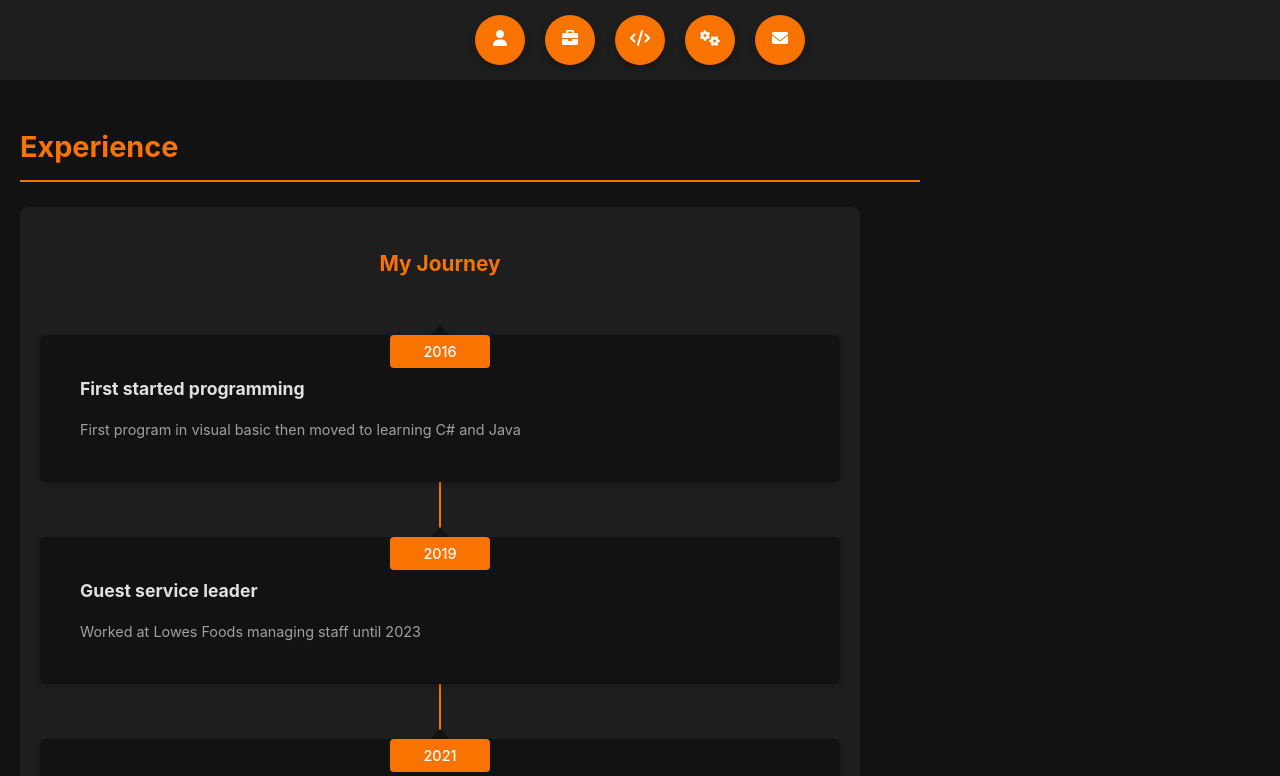
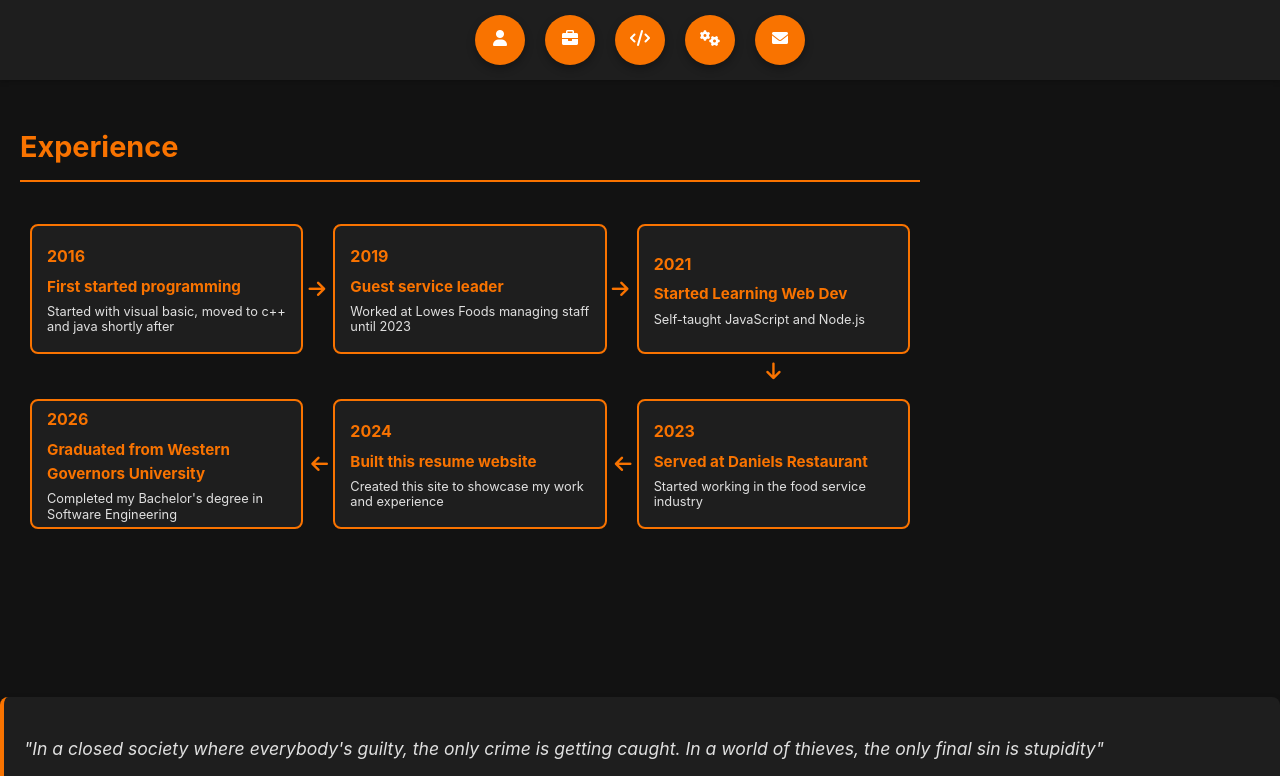
Before and after one commit to parkerk23/parkerkn.app, a website: page public/index.html in a window 1280 px wide. Both pictures are taken after a click on the button 570 px from the left and 40 px from the top of the page. Shown: the top 776 px of the page. Drawn offline with nearby package versions, Linux system fonts and the light colour scheme.

Commit message:
Updates after graduating

```diff
--- a/public/index.html
+++ b/public/index.html
@@ -62,15 +62,15 @@
                 <!-- Experience Section -->
                 <section v-if="activeSection === 'experience'" id="experience" class="content-section">
                     <h1>Experience</h1>
-                    <div class="timeline-container">
-                        <h2>My Journey</h2>
-                        <div class="timeline">
-                            <div v-for="(item, index) in timeline" :key="index" class="timeline-item" :class="{ 'right': index % 2 === 1 }">
-                                <div class="timeline-date">{{ item.date }}</div>
-                                <div class="timeline-content">
-                                    <h3>{{ item.title }}</h3>
-                                    <p>{{ item.description }}</p>
-                                </div>
+                    <div class="timeline-snake">
+                        <div v-for="(item, index) in timeline" :key="index" class="snake-item">
+                            <div class="item-card">
+                                <span class="card-year">{{ item.date }}</span>
+                                <h3>{{ item.title }}</h3>
+                                <p>{{ item.description }}</p>
+                            </div>
+                            <div v-if="index < timeline.length - 1" class="snake-arrow">
+                                <i class="fas" :class="getArrowDirection(index)"></i>
                             </div>
                         </div>
                     </div>
--- a/public/main.js
+++ b/public/main.js
@@ -13,8 +13,8 @@ const quotes = [
             { text: "In a closed society where everybody's guilty, the only crime is getting caught. In a world of thieves, the only final sin is stupidity", author: "Hunter S. Thompson" },
             { text: "It's the basic condition of life to be required to violate our own identity", author: "Philip K. Dick" },
             { text: "Any decent politician is masochistic enough to dream now and then of going down in flames while the angels sing", author: "Isaac Asimov" },
-    { text: "We get into the habit of living before acquiring the habit of thinking", author: "Albert Camus"},
-    { text: "It strikes me profoundly that the world is more often than not a bad and cruel place.", author: "Bret Easton Ellis"},
+            { text: "We get into the habit of living before acquiring the habit of thinking", author: "Albert Camus" },
+            { text: "It strikes me profoundly that the world is more often than not a bad and cruel place.", author: "Bret Easton Ellis" },
         ];
 
         const currentQuote = ref(quotes[Math.floor(Math.random() * quotes.length)]);
@@ -43,12 +43,13 @@ setInterval(() => {
                 name: "parkerkn.app",
                 description: "A resume webapp using Vue.js with responsive design",
                 technologies: ["Vue.js", "Node.js", "CSS", "HTML5"],
+                link: "https://github.com/parkerk23/parkerkn.app"
             },
             {
-                name: "Job to House range finder",
-                description: "A query which searchs for houses for sale within some distance of locations of a company",
-                technologies: ["JavaScript", "HTML5", "API Integration"],
-                link: ""
+                name: "MovieStat",
+                description: "A mobile app that allows users to rate movies aswell as actors and get recommendations based on their ratings for the actors.",
+                technologies: ["Java", "SQLite", "ROOM"],
+                link: "https://github.com/parkerk23/Moviestat"
             }
         ]);
 
@@ -56,31 +57,18 @@ setInterval(() => {
         const skills = reactive([
             {
                 name: "Programming Languages",
-        showBars: true,
-        items: [
-            { name: "Java", level: 95},
-            { name: "JavaScript (ES6+)", level: 90 },
-            { name: "Python", level: 85 },
-            { name: "C#", level: 80},
-            { name: "HTML5", level: 75 },
-            { name: "CSS3", level: 75 },
-            { name: "Rust", level: 60 },
-        ]
+                showBars: false,
+                items: ["Java", "JavaScript", "Python", "HTML5", "CSS3", "C++"]
             },
             {
                 name: "Frameworks & Libraries",
-        showBars: true,
-        items: [
-            { name: "Vue.js", level: 85 },
-            { name: "React", level: 80 },
-            { name: "Node.js", level: 75 },
-            { name: "Express.js", level: 70 }
-        ]
+                showBars: false,
+                items: ["Vue.js", "React", "Node.js", "Express.js"]
             },
             {
                 name: "Tools & Platforms",
                 showBars: false, // Use tag style for these
-        items: ["Git & GitHub", "Docker", "Webpack", "Firebase"]
+                items: ["Git & GitHub", "Docker", "AWS", "Linux"]
             },
             {
                 name: "Other Skills",
@@ -91,9 +79,9 @@ setInterval(() => {
 
         const timeline = reactive([
             {
-        date:'2016',
-        title:'First started programming',
-        description:'First program in visual basic then moved to learning C# and Java'
+                date: '2016',
+                title: 'First started programming',
+                description: 'Started with visual basic, moved to c++ and java shortly after'
             },
             {
                 date: '2019',
@@ -103,19 +91,29 @@ const timeline = reactive([
             {
                 date: '2021',
                 title: 'Started Learning Web Dev',
-        description: 'Self-taught JavaScript and Vue.js'
+                description: 'Self-taught JavaScript and Node.js'
             },
             {
                 date: '2023',
-        title: 'Joined Daniels Restaurant',
-        description: 'Expanded my experience in the service industry'
+                title: 'Served at Daniels Restaurant',
+                description: 'Started working in the food service industry'
             },
             {
-        date: '2025',
+                date: '2024',
                 title: 'Built this resume website',
                 description: 'Created this site to showcase my work and experience'
+            },
+            {
+                date: '2026',
+                title: 'Graduated from Western Governors University',
+                description: 'Completed my Bachelor\'s degree in Software Engineering'
             }
         ]);
+        const getArrowDirection = (index) => {
+            if (index === 2) return 'fa-arrow-down'; // End of top row
+            if (index >= 3) return 'fa-arrow-left';  // Bottom row flows left
+            return 'fa-arrow-right';                // Top row flows right
+        };
 
         // Data for the 'Contact' section
         const contact = reactive({
@@ -135,7 +133,8 @@ const timeline = reactive([
             skills,
             contact,
             currentQuote,
-          timeline
+            timeline,
+            getArrowDirection
         };
     }
 }).mount('#app');
--- a/public/style.css
+++ b/public/style.css
@@ -1,16 +1,24 @@
 /* Global Resets and Body Styling */
 :root {
     /* Dark Theme Palette */
-    --color-background-dark: #121212; /* Very dark grey, almost black for main background */
-    --color-surface-dark: #1E1E1E; /* Slightly lighter dark for surfaces like sidebar, cards */
-    --color-border-dark: #2C2C2C; /* Dark grey for subtle borders */
-    --color-text-primary-dark: #E0E0E0; /* Light grey for primary text */
-    --color-text-secondary-dark: #A0A0A0; /* Medium grey for secondary text */
+    --color-background-dark: #121212;
+    /* Very dark grey, almost black for main background */
+    --color-surface-dark: #1E1E1E;
+    /* Slightly lighter dark for surfaces like sidebar, cards */
+    --color-border-dark: #2C2C2C;
+    /* Dark grey for subtle borders */
+    --color-text-primary-dark: #E0E0E0;
+    /* Light grey for primary text */
+    --color-text-secondary-dark: #A0A0A0;
+    /* Medium grey for secondary text */
 
     /* Orange Highlights */
-    --color-highlight-orange: #F97300; /* Bright orange for highlights */
-    --color-highlight-orange-deep: #D96300; /* Deeper orange for hover/accents */
-    --color-highlight-orange-text: #FFFFFF; /* Text color for on orange backgrounds */
+    --color-highlight-orange: #F97300;
+    /* Bright orange for highlights */
+    --color-highlight-orange-deep: #D96300;
+    /* Deeper orange for hover/accents */
+    --color-highlight-orange-text: #FFFFFF;
+    /* Text color for on orange backgrounds */
 }
 
 body {
@@ -22,6 +30,9 @@ body {
     line-height: 1.6;
 }
 
+
+
+
 #app {
     width: 100%;
     min-height: 100vh;
@@ -31,11 +42,14 @@ body {
 .main-container {
     display: flex;
     min-height: 100vh;
+    width: 100%; /* Ensure it doesn't exceed 100% width */
+    overflow-x: hidden; /* Prevent horizontal scrolling */
 }
 
 /* Sidebar Styling (Circular Buttons) */
 .sidebar {
-    width: 150px; /* Width of the sidebar */
+    width: 150px;
+    /* Width of the sidebar */
     background-color: var(--color-surface-dark);
     padding: 20px 0;
     display: flex;
@@ -48,7 +62,8 @@ body {
     bottom: 0;
     overflow-y: auto;
     z-index: 1000;
-    box-shadow: 2px 0 10px rgba(0,0,0,0.2); /* Slightly more visible shadow for dark theme */
+    box-shadow: 2px 0 10px rgba(0, 0, 0, 0.2);
+    /* Slightly more visible shadow for dark theme */
 }
 
 .navigation-circle {
@@ -60,7 +75,8 @@ body {
 
 .nav-button {
     background-color: var(--color-highlight-orange);
-    color: var(--color-highlight-orange-text); /* Text on orange buttons */
+    color: var(--color-highlight-orange-text);
+    /* Text on orange buttons */
     font-size: 18px;
     border: none;
     border-radius: 50%;
@@ -77,7 +93,8 @@ body {
     overflow: hidden;
 }
 
-.nav-button i { /* Style for Font Awesome icons if used in buttons */
+.nav-button i {
+    /* Style for Font Awesome icons if used in buttons */
     color: var(--color-highlight-orange-text);
 }
 
@@ -86,29 +103,38 @@ body {
     transform: scale(1.1);
 }
 
-/* Content Area Styling */
 .content-area {
+    display: flex;
     flex-grow: 1;
+    margin-left: 150px; /* Sidebar width */
     padding: 40px;
-    margin-left: 150px; /* Match sidebar width exactly */
-    background-color: var(--color-background-dark); /* Main content area background */
-    overflow-y: auto;
-    height: 100vh;
     box-sizing: border-box;
+    justify-content: space-between;
+    gap: 20px; /* Space between content and quotes */
 }
 
 .content-section {
     animation: fadeIn 0.5s ease-in-out;
     margin-bottom: 30px;
-    max-width: 900px; /* Limit content width for better readability */
+    max-width: 900px;
+    /* Limit content width for better readability */
     /* background-color: var(--color-surface-dark); /* Optional: if you want sections to have a slightly different dark background */
-    /* padding: 20px; */ /* Optional: if using background for sections */
-    /* border-radius: 8px; */ /* Optional: if using background for sections */
+    /* padding: 20px; */
+    /* Optional: if using background for sections */
+    /* border-radius: 8px; */
+    /* Optional: if using background for sections */
 }
 
 @keyframes fadeIn {
-    from { opacity: 0; transform: translateY(10px); }
-    to { opacity: 1; transform: translateY(0); }
+    from {
+        opacity: 0;
+        transform: translateY(10px);
+    }
+
+    to {
+        opacity: 1;
+        transform: translateY(0);
+    }
 }
 
 .content-section h1 {
@@ -133,7 +159,8 @@ body {
 }
 
 .content-section p {
-    color: var(--color-text-primary-dark); /* Ensure paragraph text is light */
+    color: var(--color-text-primary-dark);
+    /* Ensure paragraph text is light */
     margin-bottom: 15px;
     font-size: 1.1em;
     line-height: 1.7;
@@ -146,13 +173,15 @@ body {
 }
 
 .content-section ul li {
-    background-color: var(--color-surface-dark); /* Darker background for list items */
+    background-color: var(--color-surface-dark);
+    /* Darker background for list items */
     border-left: 4px solid var(--color-highlight-orange);
     padding: 10px 15px;
     margin-bottom: 8px;
     border-radius: 4px;
     font-size: 1em;
-    color: var(--color-text-primary-dark); /* Text color for list items */
+    color: var(--color-text-primary-dark);
+    /* Text color for list items */
 }
 
 .content-section a {
@@ -166,19 +195,25 @@ body {
 }
 
 /* Specific item styling for content sections */
-.experience-item, .project-item, .skills-category {
+.experience-item,
+.project-item,
+.skills-category {
     margin-bottom: 25px;
     padding-bottom: 15px;
-    border-bottom: 1px dashed var(--color-border-dark); /* Subtle dark border */
+    border-bottom: 1px dashed var(--color-border-dark);
+    /* Subtle dark border */
 }
 
-.experience-item:last-child, .project-item:last-child, .skills-category:last-child {
+.experience-item:last-child,
+.project-item:last-child,
+.skills-category:last-child {
     border-bottom: none;
 }
 
 .date-range {
     font-style: italic;
-    color: var(--color-text-secondary-dark); /* Secondary text color */
+    color: var(--color-text-secondary-dark);
+    /* Secondary text color */
     font-size: 0.9em;
     margin-bottom: 10px;
 }
@@ -189,7 +224,8 @@ body {
     gap: 8px;
 }
 
-.skills-list li { /* Skill tags */
+.skills-list li {
+    /* Skill tags */
     display: inline-block;
     background-color: var(--color-highlight-orange);
     color: var(--color-highlight-orange-text);
@@ -213,7 +249,7 @@ body {
         flex-direction: row;
         justify-content: center;
         padding: 10px 0;
-        box-shadow: 0 2px 5px rgba(0,0,0,0.2);
+        box-shadow: 0 2px 5px rgba(0, 0, 0, 0.2);
         overflow-y: visible;
     }
 
@@ -230,10 +266,15 @@ body {
         margin: 5px 10px;
     }
 
-    .nav-button img, .nav-button i { /* Ensure icons in buttons are also smaller */
-        font-size: 16px; /* Adjust if using Font Awesome icon size */
-        width: 20px;   /* Adjust if using img */
-        height: 20px;  /* Adjust if using img */
+    .nav-button img,
+    .nav-button i {
+        /* Ensure icons in buttons are also smaller */
+        font-size: 16px;
+        /* Adjust if using Font Awesome icon size */
+        width: 20px;
+        /* Adjust if using img */
+        height: 20px;
+        /* Adjust if using img */
     }
 
     .content-area {
@@ -284,17 +325,20 @@ body {
 
 .skill-progress {
     height: 8px;
-    background-color: var(--color-surface-dark); /* Dark background for the track */
+    background-color: var(--color-surface-dark);
+    /* Dark background for the track */
     border-radius: 4px;
     overflow: hidden;
 }
 
 .skill-progress-fill {
     height: 100%;
-    background-color: var(--color-highlight-orange); /* Orange fill */
+    background-color: var(--color-highlight-orange);
+    /* Orange fill */
     border-radius: 4px;
     transition: width 1s ease-in-out;
 }
+
 .profile-container {
     display: flex;
     flex-direction: column;
@@ -312,10 +356,11 @@ body {
 .profile-photo {
     width: 200px;
     height: 200px;
-    border-radius: 50%;
+    border-radius: 30%;
     object-fit: cover;
-    border: 5px solid var(--color-surface-dark); /* Border around photo */
-    box-shadow: 0 4px 10px rgba(0,0,0,0.2);
+    border: 5px solid var(--color-surface-dark);
+    /* Border around photo */
+    box-shadow: 0 4px 10px rgba(0, 0, 0, 0.2);
     margin-bottom: 20px;
 }
 
@@ -335,7 +380,8 @@ body {
     margin-top: 20px;
     padding: 10px 20px;
     background-color: var(--color-surface-dark);
-    color: var(--color-highlight-orange-text); /* CORRECTED: Use the text color for orange backgrounds */
+    color: var(--color-highlight-orange-text);
+    /* CORRECTED: Use the text color for orange backgrounds */
     text-decoration: none;
     border-radius: 4px;
     transition: background-color 0.3s ease;
@@ -359,16 +405,19 @@ body {
     justify-content: center;
     width: 40px;
     height: 40px;
-    background-color: var(--color-surface-dark); /* Dark background for social icons */
+    background-color: var(--color-surface-dark);
+    /* Dark background for social icons */
     border-radius: 50%;
-    color: var(--color-highlight-orange); /* Orange icon color */
+    color: var(--color-highlight-orange);
+    /* Orange icon color */
     font-size: 1.2em;
     transition: all 0.3s ease;
 }
 
 .social-link:hover {
     background-color: var(--color-highlight-orange);
-    color: var(--color-highlight-orange-text); /* White/light text on orange hover */
+    color: var(--color-highlight-orange-text);
+    /* White/light text on orange hover */
     transform: translateY(-3px);
 }
 
@@ -378,25 +427,25 @@ body {
 }
 
 .content-section {
-    flex: 2; /* Takes up most of the space */
+    flex: 2;
+    /* Takes up most of the space */
     margin-right: 30px;
 }
 
 .right-sidebar {
-    flex: 1; /* Takes up less space */
-    max-width: 300px;
-    position: sticky;
-    top: 40px;
+    flex: 0 0 300px; /* Fixed width, won't grow or shrink */
+    position: relative; /* Remove sticky if it's causing layout issues */
+    margin-top: 100px;
 }
-
 .quote-box {
     background-color: var(--color-surface-dark);
     border-left: 4px solid var(--color-highlight-orange);
     padding: 20px;
     border-radius: 8px;
     box-shadow: 0 4px 8px rgba(0,0,0,0.2);
-    margin-top: 100px;
-    margin-bottom: 30px;
+    /* Ensure the box doesn't push right */
+    width: 100%;
+    box-sizing: border-box;
 }
 
 .quote-text {
@@ -415,94 +464,86 @@ body {
     .content-area {
         flex-direction: column;
     }
+
     .right-sidebar {
         max-width: 100%;
         margin-top: 30px;
     }
 }
 
-.timeline-container {
-    width: 100%;
-    max-width: 800px;
-    padding: 20px;
-    background-color: var(--color-surface-dark);
-    border-radius: 8px;
-    box-shadow: 0 4px 8px rgba(0,0,0,0.2);
+.timeline-snake {
+    display: grid;
+    grid-template-columns: repeat(3, 1fr);
+    grid-template-rows: repeat(2, 1fr);
+    grid-gap: 30px;
+    padding: 10px;
+    height: 40vh; /* Limits the entire grid height */
+    max-width: 900px;
 }
 
-.timeline-container h2 {
-    text-align: center;
-    color: var(--color-highlight-orange);
-    margin-bottom: 20px;
+/* Snake Path: Reverse the order of the second row */
+.snake-item:nth-child(1) { grid-area: 1 / 1; }
+.snake-item:nth-child(2) { grid-area: 1 / 2; }
+.snake-item:nth-child(3) { grid-area: 1 / 3; }
+.snake-item:nth-child(4) { grid-area: 2 / 3; } /* Start of 2nd row (Right) */
+.snake-item:nth-child(5) { grid-area: 2 / 2; } /* Middle of 2nd row */
+.snake-item:nth-child(6) { grid-area: 2 / 1; } /* End of 2nd row (Left) */
+
+.snake-item {
+    position: relative;
+    display: flex;
+    align-items: center;
+    justify-content: center;
 }
 
-.timeline {
-    position: relative;
+.item-card {
+    background-color: var(--color-surface-dark);
+    border: 2px solid var(--color-highlight-orange);
+    border-radius: 8px;
+    padding: 15px;
+    width: 100%;
+    height: 100%;
+    max-height: 130px; /* Prevents boxes from becoming too tall */
+    display: flex;
+    flex-direction: column;
+    justify-content: center;
+    box-sizing: border-box;
 }
 
-.timeline::before {
-    content: '';
-    position: absolute;
-    height: 100%;
-    width: 2px;
-    background-color: var(--color-highlight-orange);
-    left: 50%;
-    transform: translateX(-50%);
+.card-year {
+    color: var(--color-highlight-orange);
+    font-weight: bold;
+    font-size: 1rem;
 }
 
-.timeline-item {
-    position: relative;
-    margin-bottom: 30px;
-    width: 100%;
+.item-card h3 {
+    font-size: 0.95rem;
+    margin: 5px 0;
 }
 
-.timeline-date {
-    position: absolute;
-    width: 80px;
-    padding: 5px 10px;
-    background-color: var(--color-highlight-orange);
-    color: var(--color-highlight-orange-text);
-    border-radius: 4px;
-    text-align: center;
-    font-size: 0.9em;
-    font-weight: 500;
-    top: 0;
-    left: 50%;
-    transform: translateX(-50%);
-    z-index: 1;
+.item-card p {
+    font-size: 0.8rem;
+    line-height: 1.2;
+    margin: 0;
 }
 
-.timeline-content {
-    padding: 40px;
-    background-color: var(--color-background-dark);
-    border-radius: 6px;
-    margin-top: 55px;
-    box-shadow: 0 2px 5px rgba(0,0,0,0.2);
-    position: relative;
+/* Arrow Positioning */
+.snake-arrow {
+    position: absolute;
+    color: var(--color-highlight-orange);
+    font-size: 1.2rem;
 }
 
-.timeline-content::before {
-    content: '';
-    position: absolute;
-    border-style: solid;
-    border-width: 10px;
-    border-color: transparent transparent var(--color-background-dark) transparent;
-    top: -20px;
-    left: 50%;
-    transform: translateX(-50%);
-}
+/* Top Row Right Arrows */
+.snake-item:nth-child(1) .snake-arrow,
+.snake-item:nth-child(2) .snake-arrow { right: -22px; }
 
-.timeline-content h3 {
-    margin-top: 0;
-    color: var(--color-text-primary-dark);
-    font-size: 1.1em;
-}
+/* Transition Down Arrow */
+.snake-item:nth-child(3) .snake-arrow { bottom: -25px; }
 
-.timeline-content p {
-    color: var(--color-text-secondary-dark);
-    font-size: 0.9em;
-    margin-bottom: 0;
-}
+/* Bottom Row Left Arrows */
+.snake-item:nth-child(4) .snake-arrow,
+.snake-item:nth-child(5) .snake-arrow { left: -22px; }
 
 @media (max-width: 768px) {
     .timeline-container {
```
Also changed, not shown: public/assets/ProfilePic.jpg, 2 other files. Lines whose indentation alone changed are shown as unchanged.
